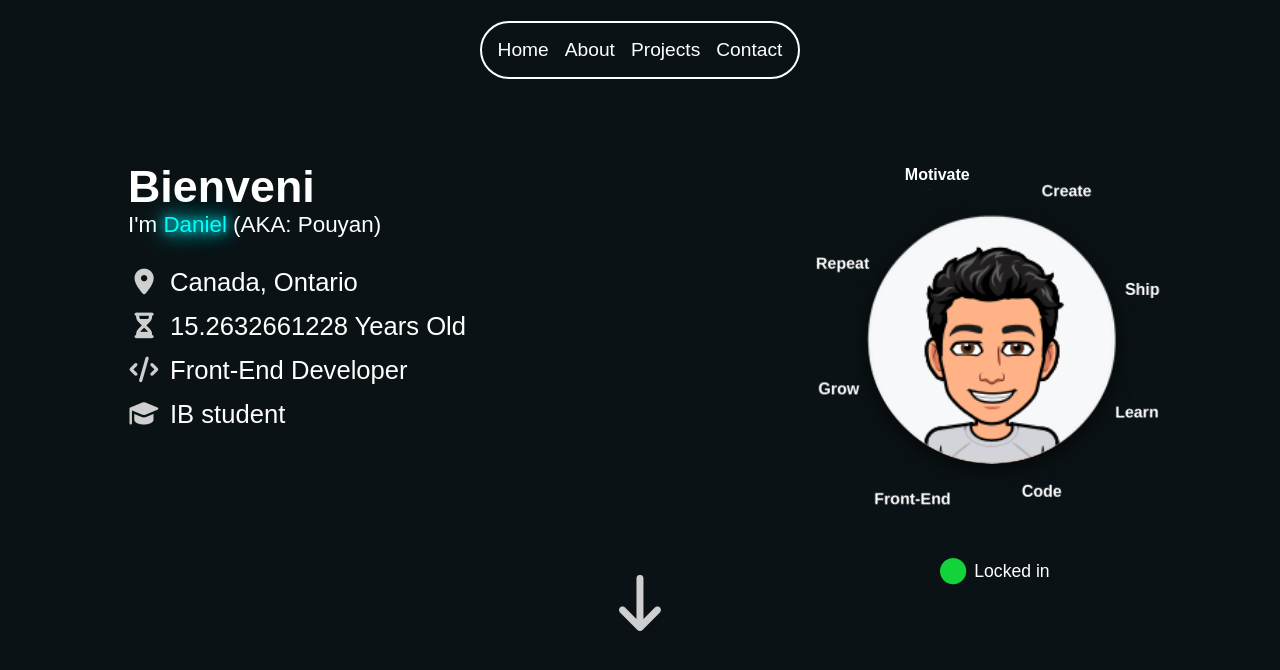
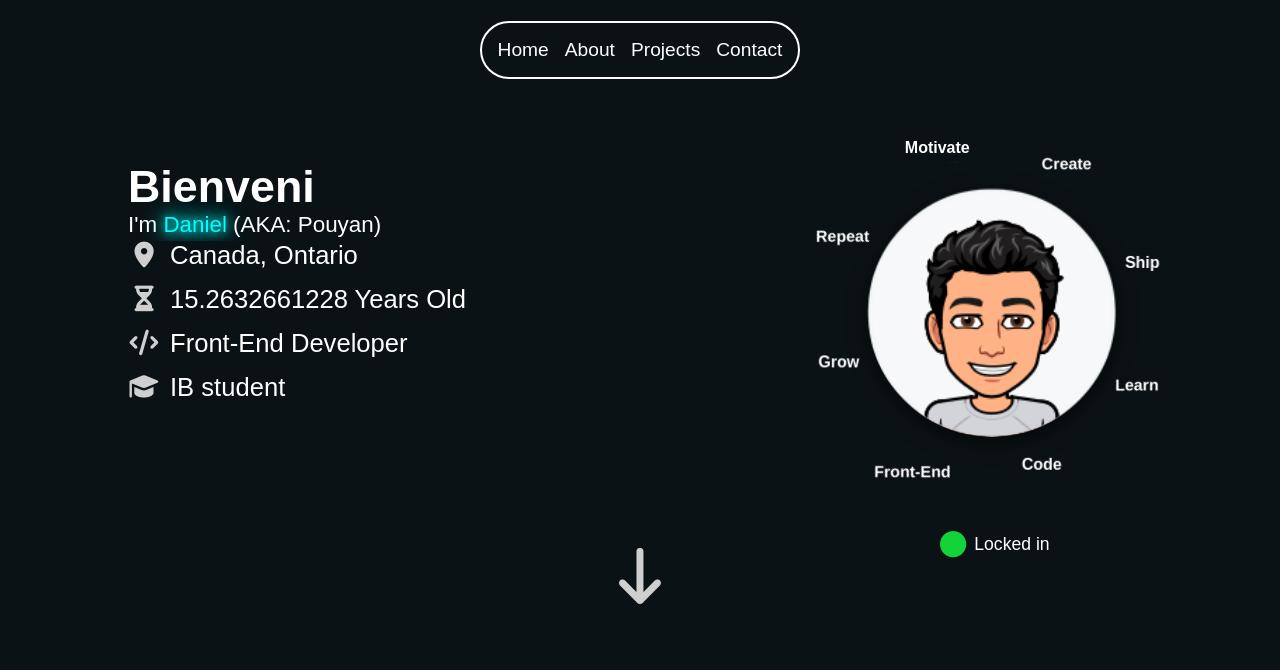
Before and after one commit to DanCreates1/Portfolio, a React (Vite) app in the folder Desktop/New portfolio/portfolio/: page / in a window 1280 px wide. Shown: the top 670 px of the page. Built offline with nearby package versions, Linux system fonts and the light colour scheme.

Commit message:
fixed a bug

```diff
--- a/Desktop/New portfolio/portfolio/index.html
+++ b/Desktop/New portfolio/portfolio/index.html
@@ -2,7 +2,7 @@
 <html lang="en">
   <head>
     <meta charset="UTF-8" />
-   <link rel="icon" type="image/x-icon" href="portfolio\public\favicon.ico">
+   <link rel="icon" type="image/x-icon" href="/public/favicon.ico">
 
     <meta name="viewport" content="width=device-width, initial-scale=1.0" />
     <title>Daniel's portfolio</title>
--- a/Desktop/New portfolio/portfolio/src/index.css
+++ b/Desktop/New portfolio/portfolio/src/index.css
@@ -59,6 +59,7 @@
 .welcome{
   margin-top: 8%;
   font-size: 1.4rem;
+  height: 50px;
 }
 #dnaiel{
   color: cyan;
```
